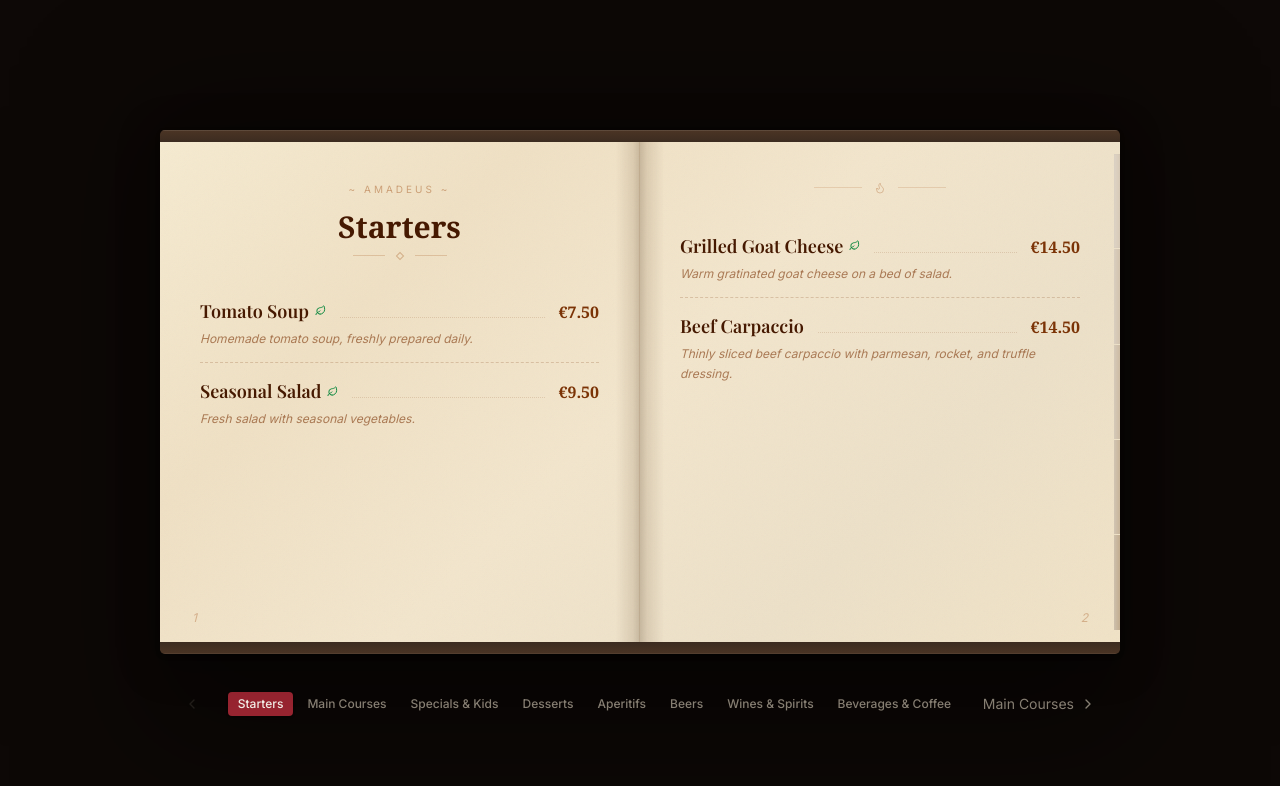
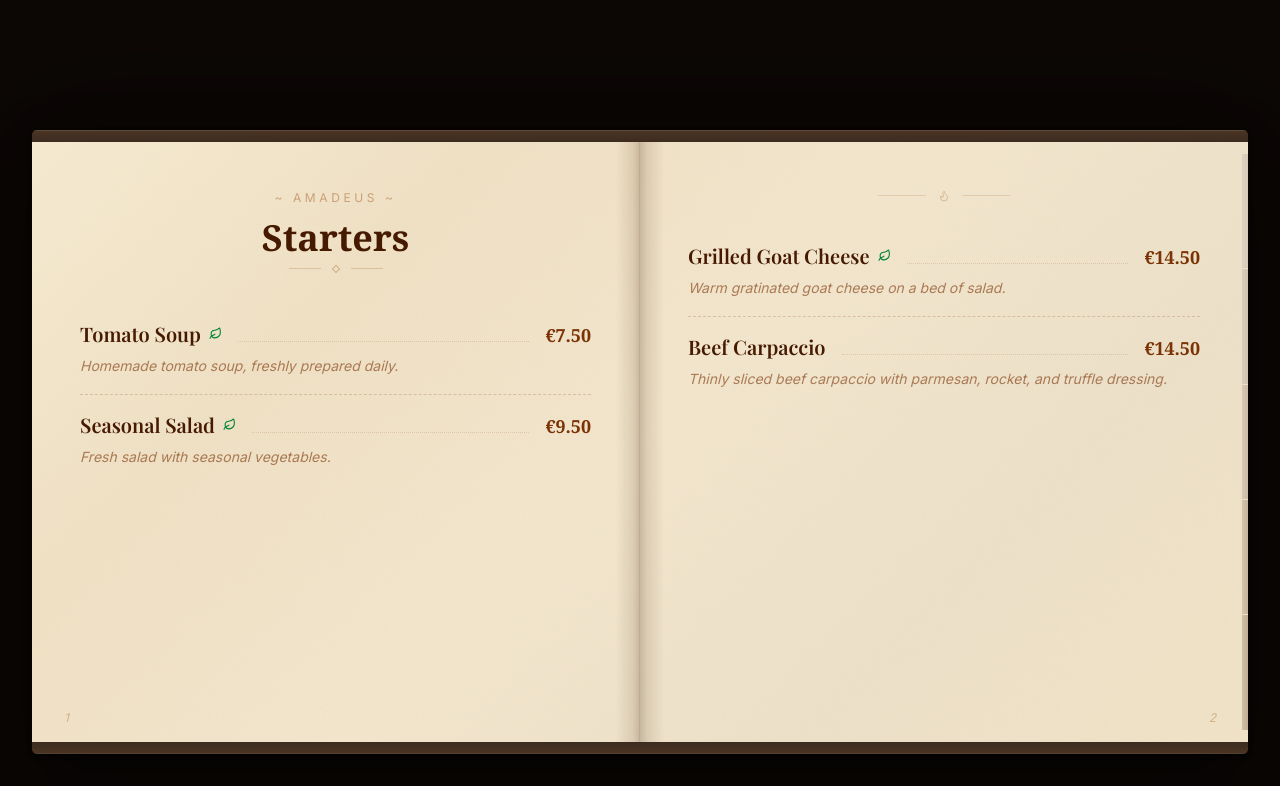
Before and after one commit to Kretu1995/Amadeus, a Next.js app: page /en/menu in a window 1280 px wide. Shown: the part 860-1646 px from the top of the page. Built offline with nearby package versions, Linux system fonts and the light colour scheme; a web font is replaced by a local one.

Commit message:
Make menu book larger with bigger fonts, spacing, and container
Co-Authored-By: Claude Opus 4.6 (1M context) <noreply@anthropic.com>

```diff
--- a/src/components/menu/menu-content.tsx
+++ b/src/components/menu/menu-content.tsx
@@ -74,34 +74,34 @@ export function MenuContent() {
     const itemKey = item.nameKey.replace("menu.items.", "").replace(".name", "");
     return (
       <div
-        className={`py-3.5 ${!isLast ? "border-b border-dashed border-amber-900/20" : ""}`}
+        className={`py-4 ${!isLast ? "border-b border-dashed border-amber-900/20" : ""}`}
       >
         <div className="flex justify-between items-baseline gap-2">
-          <div className="flex items-center gap-1.5 min-w-0">
-            <h4 className="font-heading text-base md:text-lg font-semibold text-amber-950 truncate">
+          <div className="flex items-center gap-2 min-w-0">
+            <h4 className="font-heading text-lg md:text-xl font-semibold text-amber-950 truncate">
               {t(`items.${itemKey}.name`)}
             </h4>
             {item.isSignature && (
-              <Flame size={13} className="text-red-700 shrink-0" />
+              <Flame size={15} className="text-red-700 shrink-0" />
             )}
             {item.dietary.includes("vegetarian") && (
-              <Leaf size={11} className="text-green-700 shrink-0" />
+              <Leaf size={13} className="text-green-700 shrink-0" />
             )}
           </div>
-          <div className="flex-1 border-b border-dotted border-amber-900/15 mx-1.5 mb-1 min-w-[20px]" />
+          <div className="flex-1 border-b border-dotted border-amber-900/15 mx-2 mb-1 min-w-[20px]" />
           <div className="shrink-0">
             {item.isAllYouCanEat ? (
-              <span className="text-[10px] font-bold text-red-800 uppercase tracking-wider whitespace-nowrap">
+              <span className="text-xs font-bold text-red-800 uppercase tracking-wider whitespace-nowrap">
                 {t("allYouCanEat")}
               </span>
             ) : item.price ? (
-              <span className="font-heading text-base font-bold text-amber-900">
+              <span className="font-heading text-lg font-bold text-amber-900">
                 &euro;{item.price.toFixed(2)}
               </span>
             ) : null}
           </div>
         </div>
-        <p className="text-xs text-amber-900/60 mt-1 leading-relaxed italic pr-4">
+        <p className="text-sm text-amber-900/60 mt-1.5 leading-relaxed italic pr-4">
           {t(`items.${itemKey}.description`)}
         </p>
       </div>
@@ -110,7 +110,7 @@ export function MenuContent() {
 
   return (
     <section className="py-12 md:py-20">
-      <div className="max-w-5xl mx-auto px-2 sm:px-4 lg:px-8">
+      <div className="max-w-7xl mx-auto px-2 sm:px-4 lg:px-8">
         {/* Book wrapper with perspective */}
         <div className="relative" style={{ perspective: "2000px" }}>
           {/* Book shadow on table */}
@@ -175,15 +175,15 @@ export function MenuContent() {
                   className="relative z-10"
                   style={{ transformStyle: "preserve-3d" }}
                 >
-                  <div className="grid grid-cols-1 md:grid-cols-2 min-h-[500px]">
+                  <div className="grid grid-cols-1 md:grid-cols-2 min-h-[600px]">
                     {/* LEFT PAGE */}
-                    <div className="relative px-6 sm:px-8 md:px-10 py-8 md:py-10 md:border-r border-amber-900/10">
+                    <div className="relative px-8 sm:px-10 md:px-12 py-10 md:py-12 md:border-r border-amber-900/10">
                       {/* Page number */}
-                      <div className="text-center mb-6">
-                        <p className="text-[10px] text-amber-800/40 uppercase tracking-[0.3em] mb-3">
+                      <div className="text-center mb-8">
+                        <p className="text-xs text-amber-800/40 uppercase tracking-[0.3em] mb-3">
                           ~ Amadeus ~
                         </p>
-                        <h3 className="font-heading text-2xl md:text-3xl font-bold text-amber-950">
+                        <h3 className="font-heading text-3xl md:text-4xl font-bold text-amber-950">
                           {t(`categories.${activeCategory}`)}
                         </h3>
                         <div className="flex items-center justify-center gap-3 mt-2">
@@ -211,7 +211,7 @@ export function MenuContent() {
                     </div>
 
                     {/* RIGHT PAGE */}
-                    <div className="relative px-6 sm:px-8 md:px-10 py-8 md:py-10">
+                    <div className="relative px-8 sm:px-10 md:px-12 py-10 md:py-12">
                       {/* Right page continuation or decoration */}
                       {rightItems.length > 0 ? (
                         <>
@@ -311,12 +311,12 @@ export function MenuContent() {
             </button>
 
             {/* Category tabs as page markers */}
-            <div className="flex items-center gap-1">
+            <div className="flex items-center gap-1.5 flex-wrap justify-center">
               {categories.map((cat, i) => (
                 <button
                   key={cat.key}
                   onClick={() => goToPage(i)}
-                  className={`px-2.5 py-1 text-xs font-medium rounded transition-all ${
+                  className={`px-3 py-1.5 text-sm font-medium rounded transition-all ${
                     i === activePage
                       ? "bg-primary text-primary-foreground shadow-sm"
                       : "text-muted-foreground hover:text-foreground hover:bg-muted/50"
```
